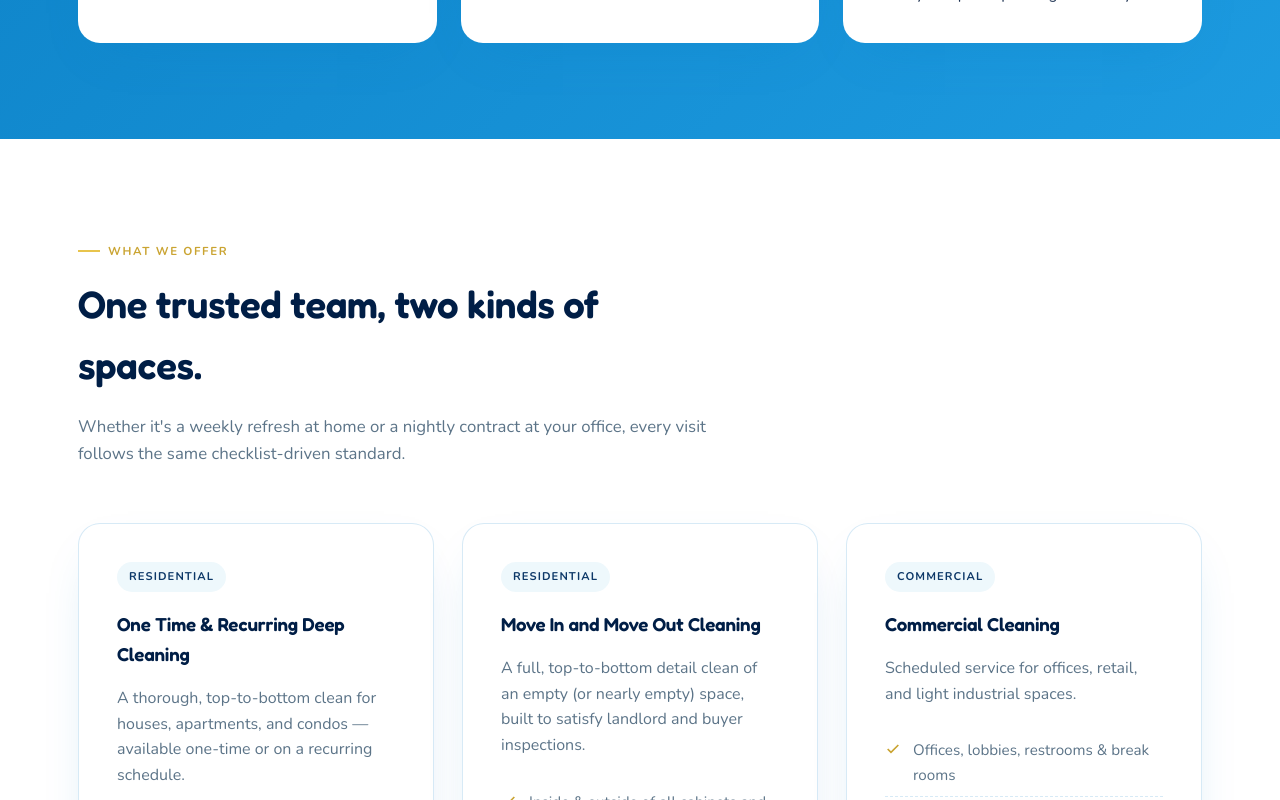
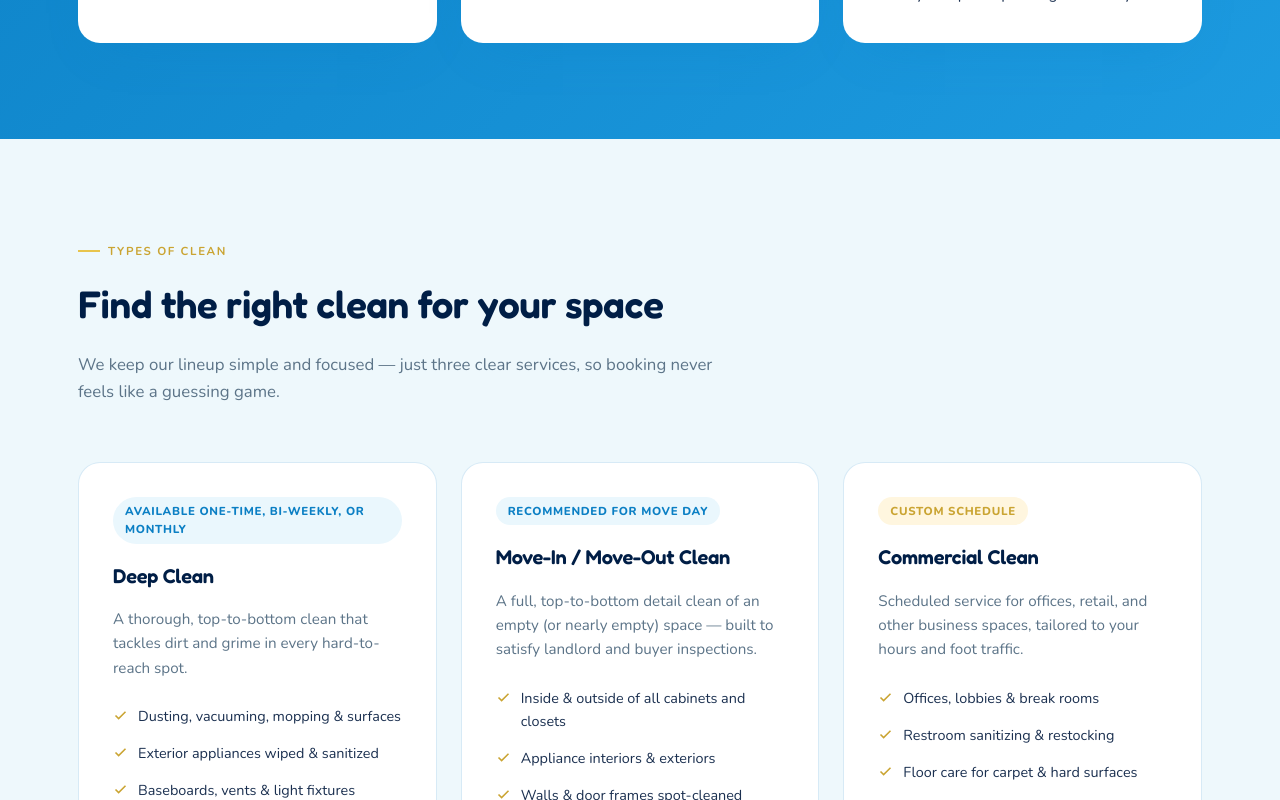
Before and after one commit to officialrankbot-art/Spotless-Spaces--nextjs, a Next.js app: page / in a window 1280 px wide. Shown: the part 1320-2120 px from the top of the page. Built offline with nearby package versions, Linux system fonts and the light colour scheme.

Commit message:
Add files via upload

```diff
--- a/app/globals.css
+++ b/app/globals.css
@@ -169,6 +169,7 @@
     font-size:.72rem;font-weight:800;text-transform:uppercase;letter-spacing:.06em;
     color:var(--sky-600);background:var(--sky-100);padding:5px 12px;border-radius:999px;display:inline-block;margin-bottom:16px;
   }
+  .type-card .freq.freq-commercial{color:var(--gold-600);background:var(--gold-100);}
   .type-card h3{font-size:1.25rem;}
   .type-card p.desc{color:var(--slate);font-size:.95rem;margin-bottom:18px;}
   .type-card ul{list-style:none;padding:0;margin:0;}
@@ -197,6 +198,8 @@
     font-family:'Nunito', sans-serif;font-size:.7rem;letter-spacing:.1em;text-transform:uppercase;
     background:var(--mist);color:var(--navy-800);padding:6px 12px;border-radius:999px;display:inline-block;margin-bottom:18px;font-weight:700;
   }
+  .service-card .tag.tag-residential{background:var(--sky-100);color:var(--sky-600);}
+  .service-card .tag.tag-commercial{background:var(--gold-100);color:var(--gold-600);}
   .service-card ul{list-style:none;padding:0;margin:22px 0 26px;}
   .service-card li{display:flex;gap:12px;align-items:flex-start;padding:9px 0;border-top:1px dashed var(--line);font-size:.95rem;color:var(--slate);}
   .service-card li:first-child{border-top:none;}
@@ -223,6 +226,8 @@
   .qb-step-dot.active,.qb-step-dot.done{background:var(--gold-500);}
   .qb-label{font-family:'Nunito', sans-serif;font-size:.72rem;letter-spacing:.08em;text-transform:uppercase;color:var(--slate);margin-bottom:20px;font-weight:700;}
   .qb-options{display:grid;grid-template-columns:repeat(2,1fr);gap:14px;}
+  .qb-options.cols-3{grid-template-columns:repeat(3,1fr);}
+  @media(max-width:640px){ .qb-options.cols-3{grid-template-columns:1fr;} }
   .qb-options.cols-4{grid-template-columns:repeat(4,1fr);}
   @media(max-width:640px){ .qb-options.cols-4{grid-template-columns:repeat(2,1fr);} }
   .qb-opt{
@@ -355,8 +360,9 @@
 
   /* FOOTER */
   footer{background:linear-gradient(160deg, var(--sky-500), var(--sky-600));color:rgba(255,255,255,.75);padding:64px 0 30px;}
-  .foot-grid{display:grid;grid-template-columns:1.4fr 1fr 1fr 1fr;gap:40px;padding-bottom:44px;border-bottom:1px solid rgba(255,255,255,.1);}
+  .foot-grid{display:grid;grid-template-columns:1.2fr 1fr 1fr 1fr 1fr;gap:40px;padding-bottom:44px;border-bottom:1px solid rgba(255,255,255,.1);}
   @media(max-width:760px){ .foot-grid{grid-template-columns:1fr 1fr;} }
+  @media(max-width:1080px) and (min-width:761px){ .foot-grid{grid-template-columns:1.2fr 1fr 1fr;} }
   footer h5{color:#fff;font-family:'Nunito', sans-serif;font-size:.75rem;letter-spacing:.1em;text-transform:uppercase;margin-bottom:16px;}
   footer ul{list-style:none;padding:0;margin:0;}
   footer li{padding:6px 0;font-size:.92rem;}
--- a/app/page.js
+++ b/app/page.js
@@ -21,8 +21,8 @@ export default function Home() {
       <div id="top"></div>
       <Hero />
       <Values />
+      <TypesOfClean />
       <WhatWeOffer />
-      <TypesOfClean />
       <QuoteBuilder />
       <Pricing />
       <Walkthrough />
```
